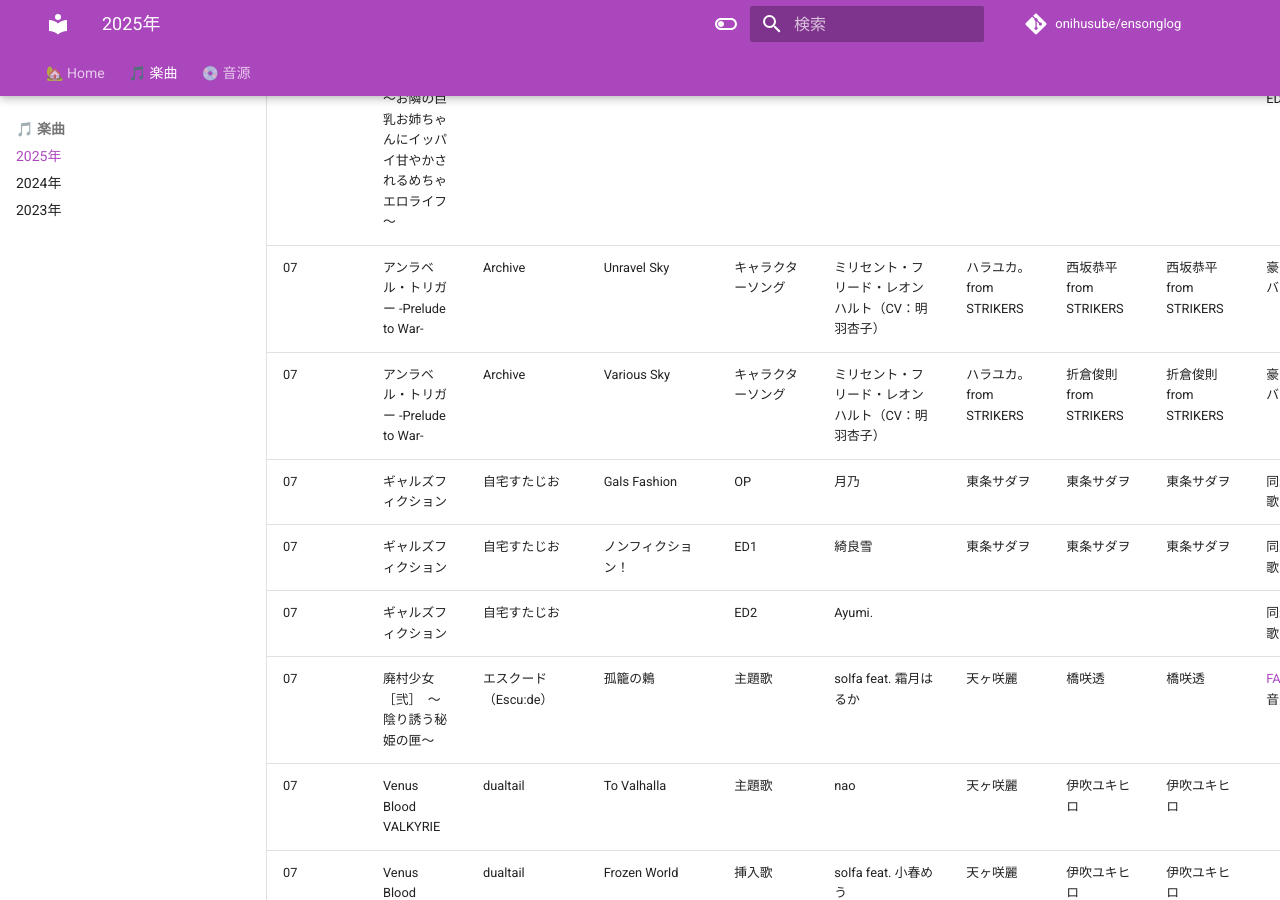
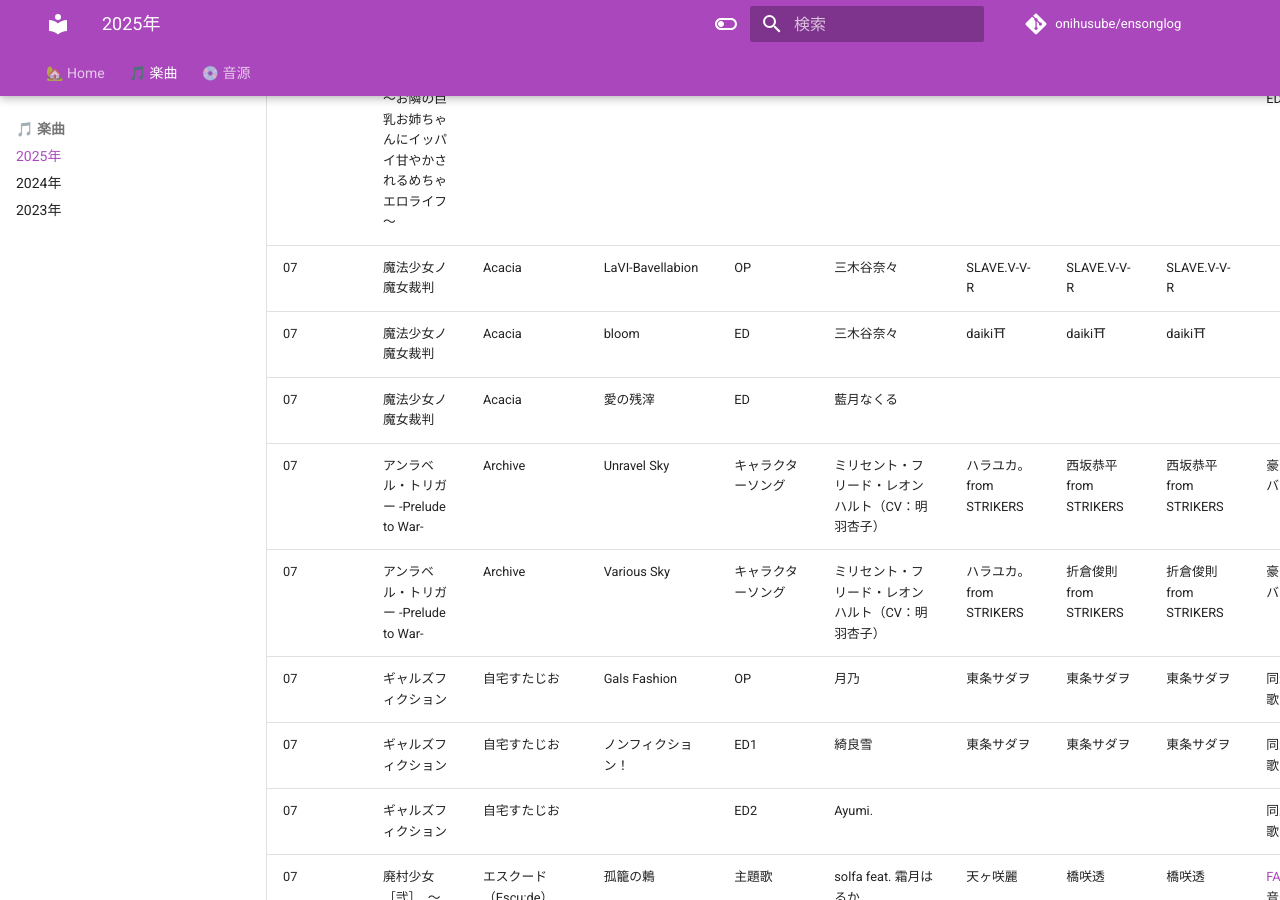
Before and after one commit to onihusube/ensonglog, an MkDocs documentation site: the page built from docs/2025/楽曲.md, in a window 1280 px wide and 900 px high, scrolled down 11878 px. Built offline with MkDocs 1.6.1 and Material for MkDocs 9.7.7, drawn with Linux system fonts in a browser that asks for light colours; emoji names are drawn with the system emoji font; comment, search, counter and statistics services are not loaded; some of the changed text lies outside the part shown.

Commit message:
魔法少女ノ魔女裁判 発売日設定

```diff
--- a/docs/2025/楽曲.md
+++ b/docs/2025/楽曲.md
@@ -108,6 +108,9 @@ search:
 | 06<!--/27--> | ハッピーウィークエンド | HOOKSOFT | カナリーブロッサム | OP | S☆猫 | 永原さくら | A-DASH | A-DASH | | Guitar, Bass: A-DASH | [:fontawesome-brands-youtube:](https://www.youtube.com/watch?v=n_Qovz4OMeE) [:fontawesome-brands-youtube:](https://www.youtube.com/watch?v=10Kjn0615Q4) |
 | 06<!--/27--> | お姉ちゃんのあまエロレッスン2 ～お隣の巨乳お姉ちゃんにイッパイ甘やかされるめちゃエロライフ～ | Anim | | OP | 薬師るり | | | | 初回特典 録り下ろしボイスドラマ＆OP・EDテーマ |  | |
 | 06<!--/27--> | お姉ちゃんのあまエロレッスン2 ～お隣の巨乳お姉ちゃんにイッパイ甘やかされるめちゃエロライフ～ | Anim | | ED | 薬師るり | | | | 初回特典 録り下ろしボイスドラマ＆OP・EDテーマ  |  | |
+| 07<!--/18--> | 魔法少女ノ魔女裁判 | Acacia | LaVI-Bavellabion | OP | 三木谷奈々 | SLAVE.V-V-R | SLAVE.V-V-R | SLAVE.V-V-R | | | [:fontawesome-brands-youtube:](https://www.youtube.com/watch?v=w2HuQ95Huxw) |
+| 07<!--/18--> | 魔法少女ノ魔女裁判 | Acacia | bloom | ED | 三木谷奈々 | daiki⛩ | daiki⛩ | daiki⛩ | | |  |
+| 07<!--/18--> | 魔法少女ノ魔女裁判 | Acacia | 愛の残滓 | ED | 藍月なくる |  |  |  | | | [:fontawesome-brands-youtube:](https://www.youtube.com/watch?v=-F3NV1ls41c) |
 | 07<!--/25--> | アンラベル・トリガー -Prelude to War- | Archive | Unravel Sky | キャラクターソング | ミリセント・フリード・レオンハルト（CV：明羽杏子） | ハラユカ。 from STRIKERS | 西坂恭平 from STRIKERS | 西坂恭平 from STRIKERS | 豪華版特典 カバーソングCD | アンラベル・トリガーOPのカバー曲 | |
 | 07<!--/25--> | アンラベル・トリガー -Prelude to War- | Archive | Various Sky | キャラクターソング | ミリセント・フリード・レオンハルト（CV：明羽杏子） | ハラユカ。 from STRIKERS | 折倉俊則 from STRIKERS | 折倉俊則 from STRIKERS | 豪華版特典 カバーソングCD | アンラベル・トリガーEDのカバー曲 | |
 | 07<!--/25--> | ギャルズフィクション | 自宅すたじお | Gals Fashion | OP | 月乃 | 東条サダヲ | 東条サダヲ | 東条サダヲ | 同封特典	主題歌CD | E.Guitar：Nemoka.T | |
@@ -141,9 +144,6 @@ search:
 |  | 終わらない季節の真ん中で Steam版 | Lopt software | 笑顔の約束 | ED | R2じょー | | | | 終わらない季節の真ん中で リメイク版 サウンドトラックCD | | |
 |  | 恋～清楚系猟奇物語～ | 狐を疑い | | OP | | | | | | | [:fontawesome-brands-youtube:](https://www.youtube.com/watch?v=PEvBSG6HGTI) |
 |  | DeepOne-領界侵犯- | Nameless | invisible | OP | nilfinity | | | | | | [:fontawesome-brands-youtube:](https://www.youtube.com/watch?v=sVYXpiFP3rk) |
-|  | 魔法少女ノ魔女裁判 | Acacia | LaVI-Bavellabion | OP | 三木谷奈々 | SLAVE.V-V-R | SLAVE.V-V-R | SLAVE.V-V-R | | | [:fontawesome-brands-youtube:](https://www.youtube.com/watch?v=w2HuQ95Huxw) |
-|  | 魔法少女ノ魔女裁判 | Acacia | bloom | ED | 三木谷奈々 | daiki⛩ | daiki⛩ | daiki⛩ | | |  |
-|  | 魔法少女ノ魔女裁判 | Acacia | 愛の残滓 | ED | 藍月なくる |  |  |  | | | [:fontawesome-brands-youtube:](https://www.youtube.com/watch?v=-F3NV1ls41c) |
 |  | 恋爱绮谭 | | 我又一次找到你 | 主題歌 | | 梦野瞳 / 代佳怡 | 代佳怡 | 大熊 | | 鼓手：Nils | [B站](https://bilibili.com/video/BV1QxfKYxEvV/) |
 | 05<!--/30-->  | バカップル・サプリメント | ま～まれぇど | ココロビタミン | 主題歌 | uniy | KyoKa | 藤井稿太郎 | 藤井稿太郎 | | mix, mastering：影虎 | |
 | Q3 | 透明的她与真实的我 | 可味玩KawayiPlay | 透明的她 | OP | 可可味 | 随风念影 | 丸山公详 | | | 混音：木木、透明 | [B站](https://bilibili.com/video/BV13y411q7eN/) |
```
